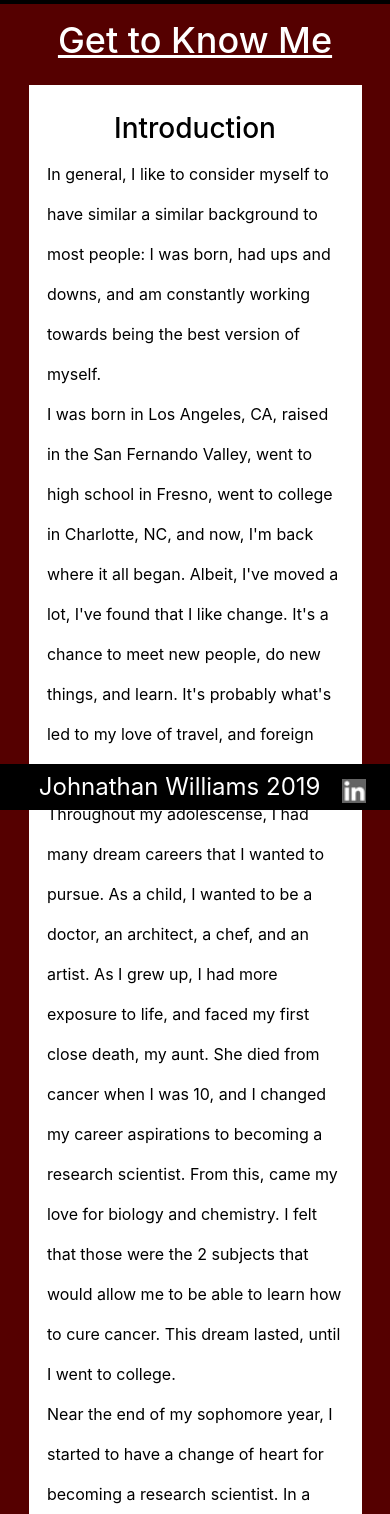
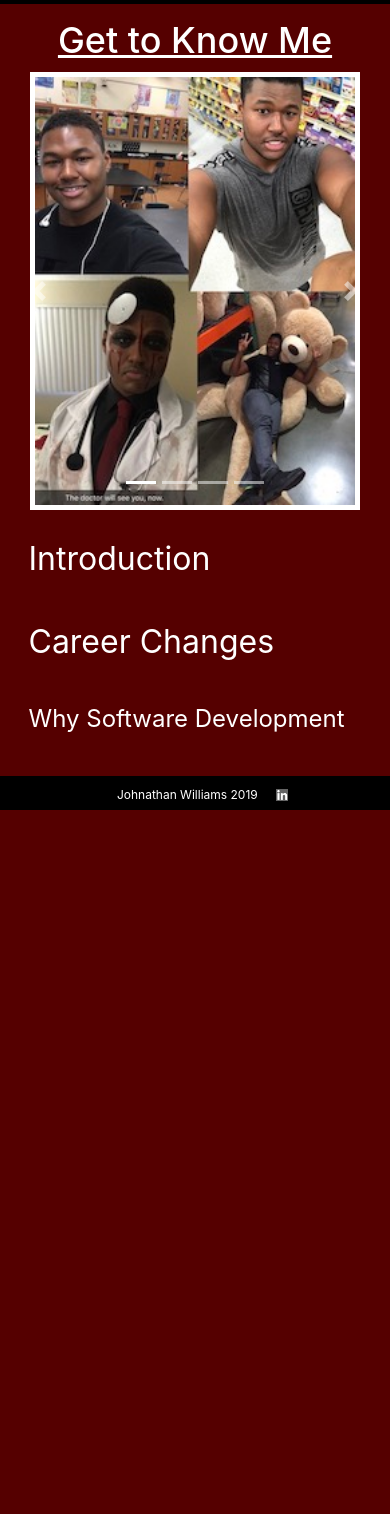
Before and after one commit to John-Will52/MyPortfolio, a Django app: page /about in a window 390 px wide. Shown: the part 170-1684 px from the top of the page. After the commit the page ends 980 px from the top, so only its background shows below. Run offline with Django 3.2, Linux system fonts and the light colour scheme; parts of the project's set-up code (start-up, migrations or seed data) failed here and were passed over; some libraries are stand-ins or nearby versions.

Commit message:
All changes that needed to be made

```diff
--- a/apps/softDev/static/softDev/css/AboutMe.css
+++ b/apps/softDev/static/softDev/css/AboutMe.css
@@ -31,16 +31,52 @@ li{
     font-size: 2.5em;
     color: white;
 }
+
 .containers > h2{
     font-size: 2.25em;
     text-decoration-line: underline;
+}
+#demo{
+    width:50%;
+    height: inherit;
+    min-height: 350px;
+    margin: 10px auto 10px auto;
+}
+.carousel-item > img{
+    background-color: white;
+    border: solid white 5px;
+    width: 75%;
+    min-height: 350px;
+    max-height: 725px;
+}
+.carousel-caption{
+    color: var(--second-page-color-1);
+    background-color: rgba(255, 255, 255, 0.5);
+    padding: 0px;
+    margin: 0px auto;
+
+}
+.main-button{
+    background-color: var(--second-page-color-1);
+    color: white;
+    border: none;
+    font-size: 2em;
+    /* border: solid white 2px; */
+    padding:0px;
+    margin: 10px 0px;
+}
+.hover{
+    border: solid 2px white;
+    background-color: white;
+    color: var(--second-page-color-1);
+    padding:0px
 }
 .containers{
     font-size: 1.25em;
     position: relative;
     top: 90px;
     /* border: solid white 2px; */
-    margin: 0px auto 54px auto;
+    margin: 0px auto 38px auto;
     width: 99%;
     height: inherit;
     text-align: center;
@@ -48,37 +84,40 @@ li{
     padding: 15px 20px 15px 10px;
     color: var(--titles-font-color-1);
 }
-
-#pics{
-    width: 30%;
+.frames{
+    width: 90%;
     min-width: 150px;
-    display: inline-block;
+    /* display: inline-block; */
     margin: 15px auto;
     background-color: var(--second-page-color-1);
-    padding: 15px;
-    /* border: solid black 2px; */
+    padding: 0px;
+    /* border: solid White 2px; */
     color: var(--paragraph-font-color-1);
     vertical-align: top;
-    position: relative;
-    top: -15px;
+    text-align: left;
 }
 
-.photos > img, .photos > p{
-    width: 98%;
-    margin: 0px auto;
-    border: solid white 10px;
-    color:black;
+.clickables{
     background-color: white;
+    width: 100%;
+    color: black;
+    padding: 15px;
 }
 
+.clickabes > p{
+    width: 50%;
+}
+
+
+
 #info{
-    width: 69%;
+    width: 95%;
     min-width: 150px;
     display: inline-block;
     margin: 15px auto;
     background-color: white;
     padding: 25px 0px;
-    border: solid white 2px;
+    /* border: solid white 2px; */
     color: black;
     vertical-align: top;
 }
@@ -87,7 +126,7 @@ li{
     width: 90%;
     margin: 0px auto;
     text-align: left;
-    line-height: 2.5em;
+    line-height: 2em;
 }
 
 hr{
@@ -106,18 +145,33 @@ footer{
     color: var(--titles-font-color-1);
     /* border: solid white 2px; */
     margin: 0px auto;
+    z-index: 1;
 }
 footer > p{
     display: inline;
     margin: 0px 15px;
-    font-size: 1.5em;
+    font-size: .75em;
 }
 a > img{
-    width: 1.5em;
-    height: 1.5em;
+    width: .75em;
+    height: .75em;
 }
 
+@media only screen and (max-width: 999px) {
+    .carousel-caption{
+        display: none;
+    }
 
+}
+@media only screen and (max-width: 749px) {
+    #demo{
+        width:90%;
+        height: inherit;
+        min-height: 350px;
+        margin: 10px auto 10px auto;
+    }
+
+}
 @media only screen and (max-width: 684px) {
     nav{
         width: 100%;
@@ -128,25 +182,20 @@ a > img{
     }
     .containers{
         font-size: 1em;
-        top: 78px;
+        top: 84px;
         text-align: center;
         background-color: var(--second-page-color-1);
         padding: 15px 10px;
         color: var(--titles-font-color-1);
         width: 100%;
     }
+    #demo{
+        width:90%;
+        height: inherit;
+        min-height: 350px;
+        margin: 10px auto 10px auto;
+    }
 
-    .contact{
-        width: 90%;
-        min-width: 150px;
-        display: inline-block;
-        margin: 15px auto;
-        background-color: white;
-        padding: 15px;
-        border: solid black 2px;
-        height: 435px;
-        color: var(--paragraph-font-color-1);
-    }
 
     footer{
         width:100%;
@@ -171,7 +220,7 @@ a > img{
     }
     .containers{
         font-size: 1em;
-        top: 92px;
+        top: 78px;
         text-align: center;
         background-color: var(--second-page-color-1);
         padding: 15px 10px;
@@ -221,33 +270,24 @@ a > img{
         width: 100%;
     }
 
-    .contact{
-        width: 90%;
-        min-width: 150px;
-        display: inline-block;
-        margin: 15px auto;
-        background-color: white;
-        padding: 15px;
-        border: solid black 2px;
-        height: 435px;
-        color: var(--paragraph-font-color-1);
-    }
+
 
     footer{
         width:100%;
     }
 
-    #pics > img {
-        width: 98%;
-        margin: 10px auto;
-        border: solid white 10px;
-    }
 
 }
 
 @media only screen and (max-width: 575px) {
     nav{
         width: 100%;
+    }
+    #demo{
+        width:95%;
+        height: inherit;
+        min-height: 350px;
+        margin: 10px auto 10px auto;
     }
     .navbar-brand{
         font-size: 2em;
@@ -263,43 +303,26 @@ a > img{
         width: 100%;
     }
 
-    .contact{
-        width: 90%;
-        min-width: 150px;
-        display: inline-block;
-        margin: 15px auto;
-        background-color: white;
-        padding: 15px;
-        border: solid black 2px;
-        height: 435px;
-        color: var(--paragraph-font-color-1);
-    }
 
     footer{
         width:100%;
     }
 
-    #pics > img {
-        width: 98%;
-        margin: 10px auto;
-        border: solid white 10px;
-    }
 
 }
 
 @media only screen and (max-width: 520px) {
 
-    #pics{
-        display: none;
+    #demo{
+        width:90%;
+        height: inherit;
+        min-height: 350px;
+        margin: 10px auto 10px auto;
     }
     #info{
         width: 90%;
     }
-    #pics > img {
-        width: 98%;
-        margin: 10px auto;
-        border: solid black 10px;
-    }
+
 
 }
 
@@ -320,25 +343,25 @@ a > img{
         color: var(--titles-font-color-1);
         width: 100%;
     }
+    #demo{
+        width:99%;
+        height: inherit;
+        min-height: 350px;
+        margin: 10px auto 10px auto;
+    }
+    .carousel-item > img{
+        background-color: white;
+        border: solid white 5px;
+        width: 90%;
+        min-height: 350px;
+        max-height: 725px;
+    }
 
-
-    #pics{
-        display: none;
-    }
     #info{
         width: 90%;
     }
-
-    .contact{
-        width: 90%;
-        min-width: 150px;
-        display: inline-block;
-        margin: 15px auto;
-        background-color: white;
-        padding: 15px;
-        border: solid black 2px;
-        height: 435px;
-        color: var(--paragraph-font-color-1);
+    #Why{
+        font-size: 1.5em;
     }
 
     footer{
--- a/apps/softDev/templates/softDev/AboutMe.html
+++ b/apps/softDev/templates/softDev/AboutMe.html
@@ -28,60 +28,99 @@
                 </ul>
             </div>
         </nav>
-        <div id="content">
+
         <div class="containers" id="index">
             <h2>Get to Know Me</h2>
-                <div class="frames" id= "pics">
-                    <div class="photos">
+            <div id="demo" class="carousel slide" data-ride="carousel">
+                        <!-- Indicators -->
+                <ul class="carousel-indicators">
+                    <li data-target="#demo" data-slide-to="0" class="active"></li>
+                    <li data-target="#demo" data-slide-to="1"></li>
+                    <li data-target="#demo" data-slide-to="2"></li>
+                    <li data-target="#demo" data-slide-to="3"></li>
+                </ul>
+
+                        <!-- The slideshow -->
+            <div class="carousel-inner">
+                <div class="carousel-item active">
                     <img src="{% static 'softDev/images/MeCollage.jpg' %}" alt="Collage of Johnathan Williams">
-                        <p>Collage of me, being me.</p>
+                    <div class="carousel-caption">
+                        <h3>Me Being Me</h3>
+                        <p>Always having a good time</p>
                     </div>
-                    <div class="photos">
+                </div>
+                <div class="carousel-item">
                     <img src="{% static 'softDev/images/BeachCollage.jpg' %}" alt="Collage of Johnathan Williams with his sisters at the beach">
-                        <p>Collage of a beach outing with my sisters.</p>
+                    <div class="carousel-caption">
+                        <h3>Beach Outing With My Sisters</h3>
+                        <p>Fun in the sun</p>
                     </div>
-                    <div class="photos">
+                </div>
+                <div class="carousel-item">
                     <img src="{% static 'softDev/images/TokyoCollage.jpg' %}" alt="Tokyo vacation collage">
-                        <p>Collage of some of my favorite pictures from my trip to Tokyo.</p>
+                    <div class="carousel-caption">
+                        <h3>Tokyo Favorites</h3>
+                        <p>My favorite pics from vactaion in Tokyo</p>
                     </div>
-                    <div class="photos">
+                </div>
+                <div class="carousel-item">
                     <img src="{% static 'softDev/images/EuropeCollage.jpg' %}" alt="Europe vacation collage">
-                        <p>Collage of some of my favorite pictures from my trip throughout Europe.</p>
-                        <p>Paris, France; Berlin, Germany; Lviv, Ukraine; Oslo, Norway</p>
+                    <div class="carousel-caption">
+                        <h3>Tokyo Favorites</h3>
+                        <p>My favorite pics from vactaion in Tokyo</p>
+                    </div>
+                </div>
             </div>
 
+                            <!-- Left and right controls -->
+            <a class="carousel-control-prev" href="#demo" data-slide="prev">
+            <span class="carousel-control-prev-icon"></span>
+            </a>
+            <a class="carousel-control-next" href="#demo" data-slide="next">
+            <span class="carousel-control-next-icon"></span>
+            </a>
+
             </div>
-                <div class="frames" id="info">
-                    <h3>Introduction</h3>
+              <div class="frames">
+                <button class="main-button" id="Introduction" type = "button">Introduction</button>
+                <div class="clickables" id="intro">
                     <p>In general, I like to consider myself to have similar a similar background to most people: I was born, had ups and downs, and am constantly working towards being the best version of myself.</p>
                     <p>I was born in Los Angeles, CA, raised in the San Fernando Valley, went to high school in Fresno, went to college in Charlotte, NC, and now, I'm back where it all began. Albeit, I've moved a lot, I've found that I like change. It's a chance to meet new people, do new things, and learn. It's probably what's led to my love of travel, and foreign languages.</p>
                     <p>Throughout my adolescense, I had many dream careers that I wanted to pursue. As a child, I wanted to be a doctor, an architect, a chef, and an artist. As I grew up, I had more exposure to life, and faced my first close death, my aunt. She died from cancer when I was 10, and I changed my career aspirations to becoming a research scientist. From this, came my love for biology and chemistry. I felt that those were the 2 subjects that would allow me to be able to learn how to cure cancer. This dream lasted, until I went to college.</p>
                     <p>Near the end of my sophomore year, I started to have a change of heart for becoming a research scientist. In a sense, I felt as if I was betraying my aunt, and truly had to overcome a personal crisis; to a point that I contemplated dropping out of college, since I didn't know where to go from there. It wasn't until I met a woman, the headmistress of an electrician program that I applied for, who had done what I was trying to do, with the same motives, that I was able to make my choice. She told me she had retired from research, and became the headmistress of the program because, "it (the research) consumes you and your life." I understood her. My loss had already consumed me, and I knew that the research would eventually do the same. I had to get over the hurt, and make peace with my choice. After that, I re-enrolled for the upcoming semester, and changed my major to communication, with an emphasis on public relations.</p>
                     <p>After changing my major, I began to study more foreign languages, and started to broaden my interests with more focus on connecting with others around the world. I <strong>did</strong> want to do international public relations, after all. With that, I finished college, and tried to pursue my new dream career.</p>
-                    <br>
-                    <hr>
-                    <br>
-                    <h3>Career Changes</h3>
+                </div>
+            </div>
+
+            <div class="frames">
+                <button class="main-button" id="Career" type = "button">Career Changes</button>
+                <div class="clickables" id="changes">
                     <p>After college, I tried to pursue a public relations career, to no avail. I was able to get an internship with an agency, but nothing more. I kept getting rejected, and began to lose hope that I'd get a permanent position. So, feeling the pressure of being an unemployed, recent college-graduate, I began to look into other options.</p>
                     <p>I started to follow in my mother's footsteps, and became a high school biology teacher. Albeit, I learned communication with the focus on public relations, I learned a lot of applicable skills that prepared me for teaching. Teaching actually enhanced my understanding of both biology and communication. I began to believe that I had found where I belonged.</p>
-                    <br>
-                    <hr>
-                    <br>
-                    <h3>Why Software Development</h3>
+                </div>
+            </div>
+
+            <div class="frames">
+                <button class="main-button" id="Why" type = "button">Why Software Development</button>
+                <div class="clickables" id="software">
                     <p>I feel that every moment has led to me becoming a developer. My first encounter with coding was when I was at a summer pre-college class, and immediately hated it. I was thrown in, told what to type without any explanation, and was lost. While in college, my cousin was a computer science major, and I would glance at his screen while he would code, and it looked like he may as well have been typing in hieroglyphics. Even to his own admission, he hated coding. It wasn't until graduating college, leaving the public relations field, and getting into teaching that I was reintroduced to software development.</p>
               <p><strong>This time</strong>, I was at USC as a participant of the Research Experience for Teachers (RET) summer program, where we had a guest lecturer, and he brought Wallaby robots. We were given some basic commands to program the bot with, and some challenges, and I was COMPLETELY hooked! It was at that time that I realized that I'd found my calling, and made plans for my final career change. I decided to do my last year of teaching, while trying to learn coding independently with Codecademy. I wish that I knew what I know now, so I could've taught my students these amazing skills, or, at least have been able to prepare my own teaching materials, as I plan to do. However, I just did my best with what I had, and taught to the best of my abilities.</p>
                     <p>Leaving my students was a hard thing to do, but I couldn't turn back. I was preparing for my next step by enrolling in, and graduating from <a href="https://www.codingdojo.com/" target="_blank" rel="noopener noreferrer">Coding Dojo</a>.</p>
-                    <br>
-                    <hr>
-                    <br>
-                    <h3>Looking to the Future</h3>
+                </div>
+            </div>
+
+            <div class="frames">
+                <button class="main-button" id="Looking" type = "button">Looking to the Future</button>
+                <div class="clickables" id="future">
                     <p>At this point, as I'm making this page, I'm looking to start my final career in the technology sector. I'm hoping to bring all of my experiences to a team, where I can start building experience, apps, and great working relationships!</p>
                     <p>Ultimately, with all of my skills, I believe that I will get into project management. I love coding, but I understand that project managers usually play the liason role between clients, and the development team. In order to be able to lead a development team, I need to understand how the development team works. A skill that I believe will set me apart from others, in that role, will be my ability to effectively communicate technical topics to non-technical clients. With having a great understanding of software development, and the ability to explain complex technical subjects in layman's terms, I will excel in every facet of project management.</p>
                     <p>I'll never stop coding, because I have found the thing that I can do for the rest of my life, happily; but I believe I'll become more interested in maximizing the potential in others, and coding with more entrepreneurial endeavors in mind.</p>
-                    <br>
-                    <hr>
-                    <br>
-                    <h3>Hobbies</h3>
+                </div>
+            </div>
+
+            <div class="frames">
+                    <button class="main-button" id="Hobbies" type = "button">Hobbies</button>
+                    <div class="clickables" id="hobbies">
                         <p>I have too many hobbies to list, but I mainly <strong>LOVE</strong> singing, traveling, cooking, health and fitness, botany and genetics, learning about foreign cultures and foreign languages, cooking, playing (and soon, making) video games, and practicing many other forms of "Nerdology." I'm a scientist and an artist, and I believe that both practices can enhance each other. With software development, I feel that the better that you understand the science, the greater the quality of art you can produce. It's the perfect midpoint!</p>
                         <p>In my free time, you can find me working out, keeping busy with learning something new, hanging out with my family and friends, or just relaxing on Xbox with Overwatch, Apex Legends, any of the Crash Bandicoot games, or binge-watching Hulu or Netflix. Overall, I try to enjoy every day, and make the best of every moment.</p>
                     </div>
@@ -92,5 +131,33 @@
                 <a href="https://www.linkedin.com/in/johnwill52" target="_blank"><img src="{% static 'softDev/images/LinkedInEmblem.png' %}" alt="Linked In Profile Link"></a>
     </footer>
     </div>
+<script>
+    $(document).ready(function(){
+        $('.clickables').hide();
+
+        $('.main-button').mouseenter(function(){
+            $(this).addClass("hover");
+            $(this).mouseleave(function(){
+                $(this).removeClass("hover");
+            })
+        })
+
+        $('#Introduction').click(function(){
+            $('#intro').toggle();
+        })
+        $('#Career').click(function(){
+            $('#changes').toggle();
+        })
+        $('#Why').click(function(){
+            $('#software').toggle();
+        })
+        $('#Looking').click(function(){
+            $('#future').toggle();
+        })
+        $('#Hobbies').click(function(){
+            $('#hobbies').toggle();
+        })
+    });
+</script>
     </body>
     </html>
--- a/apps/softDev/templates/softDev/Home.html
+++ b/apps/softDev/templates/softDev/Home.html
@@ -37,7 +37,7 @@
                 <div class="frames" id="text">
                     <p> Welcome to my personal page! Here, you'll have plenty of information to help us get started with a conversation about how I may be of assistance to you.</p>
                     <p> For starters, I'm a full-stack web developer in Python, C#, and JavaScript.</p>
-                    <p>Along with web development, I'm also interested in game and mobile app development, and will be adding projects to the <a href="{% url 'workshop' %}">workshop</a> as I make them.</p>
+                    <p>Along with web development, I'm also interested in computer vision, game, and mobile app development, and will be adding projects to the <a href="{% url 'workshop' %}">workshop</a> as I make them.</p>
                     <p>Some passion projects that I plan to make, and/or would like to get involved in, are projects based in education, social justice (with an overlying theme of unity through mutual understanding),and environmental conservation.</p>
                     <p>As a former teacher, I have seen, first-hand, how there are limited resources that allow for deeper understanding of the sciences, without a massive budget. I would like to give students a chance for greater appreciation of the STEAM (Science, Technology, Engineering, Art, Math) subjects. A thing that came with being a biology teacher was a sense of responsibility for helping the environment, and trying to get others to care.</p>
                     <p>My interest in social justice stems from all of the people that I have met, and come to love. I believe that all of our problems, are <strong>all of our</strong> problems. I wonder why we still live in a world of racism, sexism, and every other form of -ism that there is. Understanding the greatness of other cultures doesn't diminish the greatness of your own. Pride in one's self never needs to come at the expense of anybody else. I believe that if we all seek to understand others, we can destroy the fear and ignorance that bigotry is based on; and begin to admire the greatness that we all bring.</p>
--- a/apps/softDev/templates/softDev/Resume.html
+++ b/apps/softDev/templates/softDev/Resume.html
@@ -102,7 +102,8 @@
                                 <li>Strong understanding of OOP</li>
                                 <li>Familiar with MVC/MTV file organizations</li>
                                 <li>Responsive Design with a "Mobile-first mindset"</li>
-                                <li>Comfortable with using and making RESTful APIs</li>
+                                <li>Comfortable with using and making RESTful APIs and all CRUD operations</li>
+                                <li>Familiar with <strong>Agile</strong> and <strong>Waterfall</strong> methodologies</li>
                             </ul>
                         </div>
                 </div>
@@ -120,7 +121,7 @@
                         </div>
                 </div>
                 <div class="frames">
-                    <button class="main-button" id="six" type= "button">Other Non-Tech-Related Skills</button>
+                    <button class="main-button" id="six" type= "button">Non-Tech-Related Skills</button>
                     <div class="clickables" id="nonTech">
                             <ul>
                                 <li>Very well-versed with research on a variety of subjects</li>
```
Also changed, not shown: apps/softDev/static/softDev/css/Home.css (+7 -8 lines), apps/softDev/static/softDev/css/Resume.css (+6 -4 lines), apps/softDev/static/softDev/css/Workshop.css (+5 -15 lines), 3 other files. Lines whose indentation alone changed are shown as unchanged.
